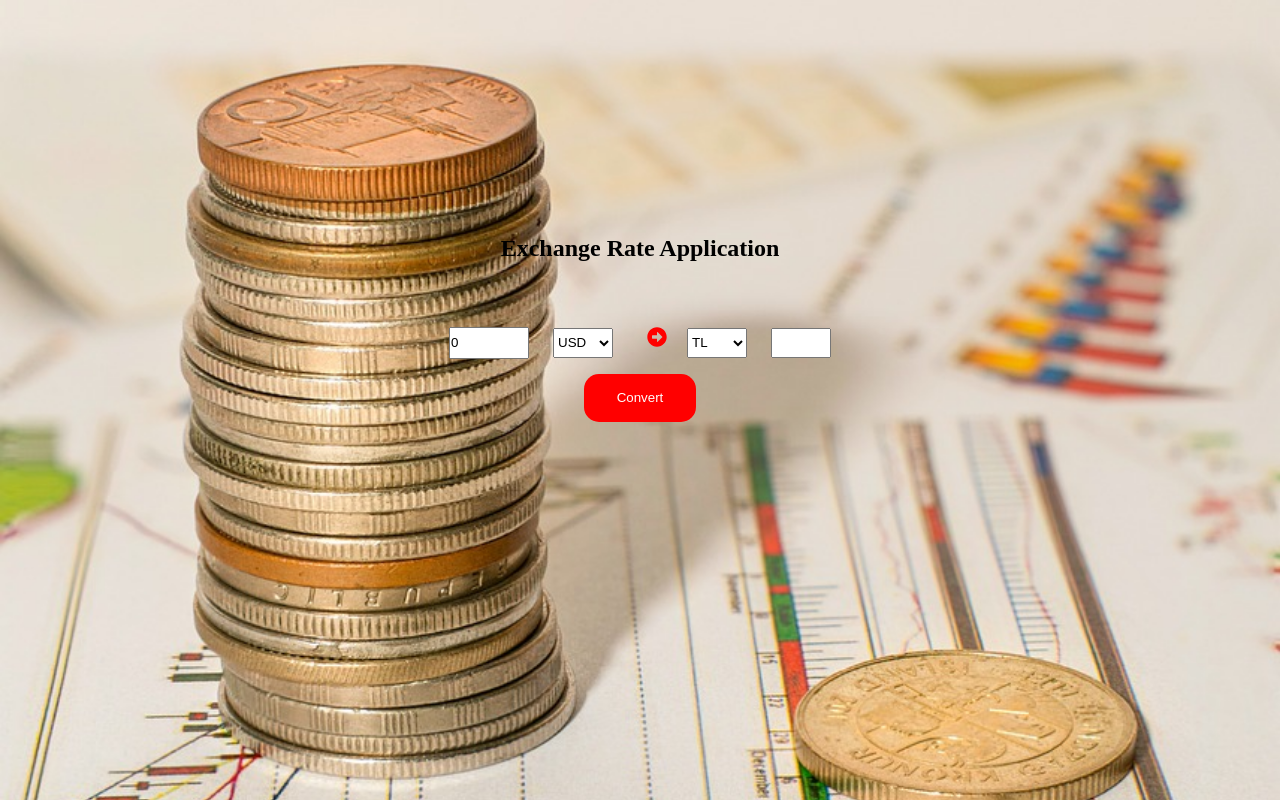
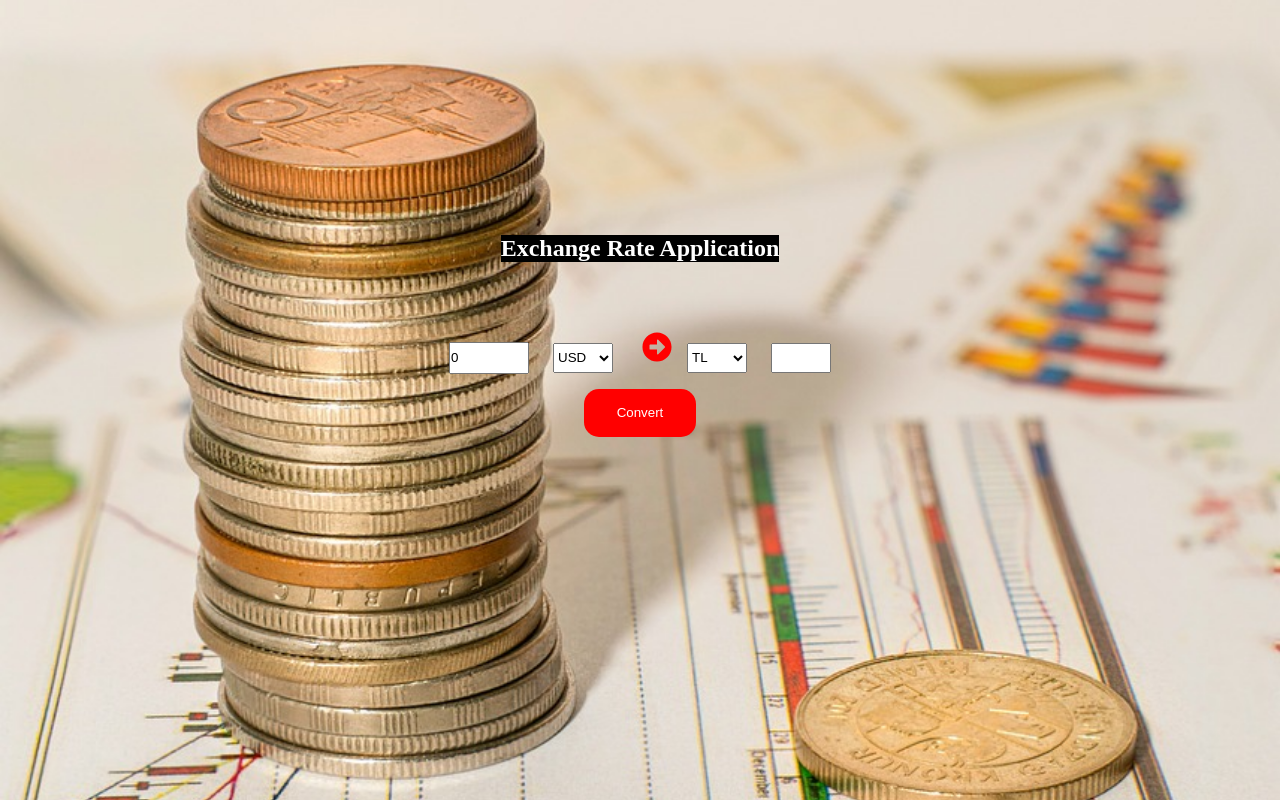
Before and after one commit to aliwert/react-exchange-rate, a React (Create React App) app: page / in a window 1280 px wide. Built offline with nearby package versions, Linux system fonts and the light colour scheme.

Commit message:
header background and color

```diff
--- a/src/components/Currency.jsx
+++ b/src/components/Currency.jsx
@@ -28,7 +28,7 @@ const Currency = () => {
   return (
     <div className="currency-div">
       <div style={{ marginBottom: "30px", fontFamily: "cursive" }}>
-        <h2>Exchange Rate Application</h2>
+        <h2 style={{ textAlign: "center", backgroundColor: "black", color: "white" }}>Exchange Rate Application</h2>
       </div>
       <div style={{ marginTop: "30px" }}>
         <input
@@ -49,10 +49,10 @@ const Currency = () => {
         </select>
         <FaArrowAltCircleRight
           style={{
-            fontSize: "20px",
+            fontSize: "30px",
             color: "red",
             marginRight: "10px",
-            marginTop: "5px",
+            marginTop: "10px",
             width: "40px",
           }}
         />
```
